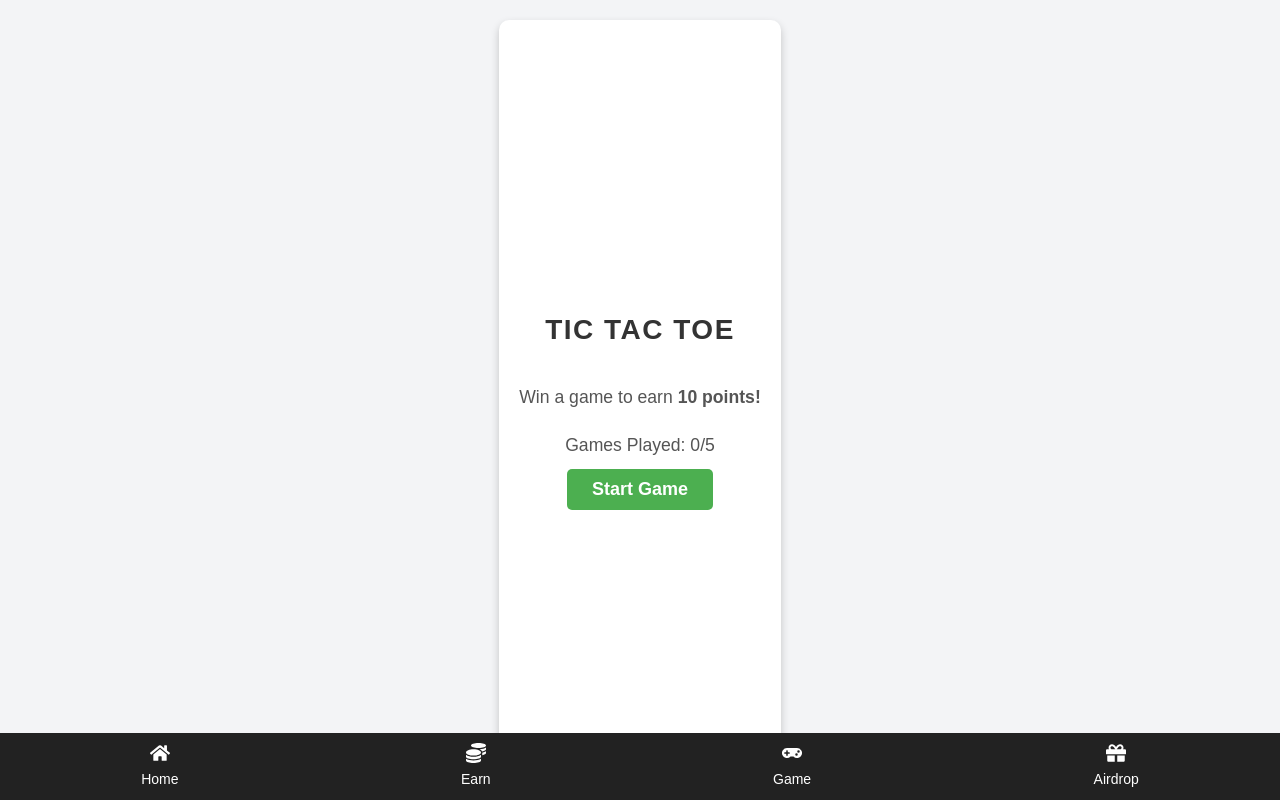
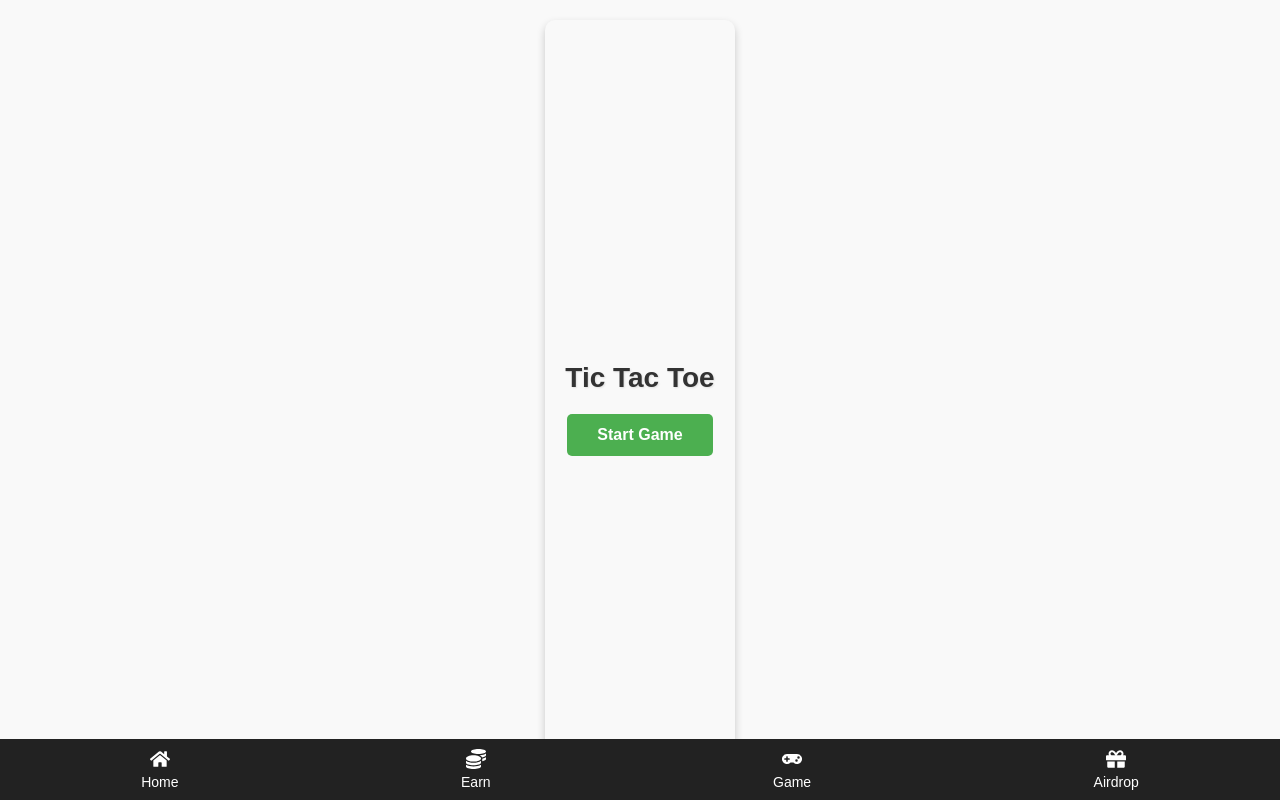
Before and after one commit to sajibrasel2/my-app, a React (Create React App) app: page /game in a window 1280 px wide. Built offline with nearby package versions, Linux system fonts and the light colour scheme.

Commit message:
Updated game page

```diff
--- a/src/TicTacToe.css
+++ b/src/TicTacToe.css
@@ -1,47 +1,21 @@
-/* General Styling */
-body {
-  font-family: 'Arial', sans-serif;
-  margin: 0;
-  padding: 0;
-  background-color: #f3f4f6;
-  color: #333;
-  line-height: 1.6;
-}
-
-/* Game Section */
 .content {
   text-align: center;
   margin: 20px auto;
   padding: 20px;
   max-width: 600px;
-  background-color: #ffffff;
+  background-color: #f9f9f9;
   border-radius: 10px;
   box-shadow: 0 4px 8px rgba(0, 0, 0, 0.2);
 }
 
-/* Section Title */
 .section-title {
-  font-size: 2rem;
+  font-size: 28px;
   font-weight: bold;
-  color: #222;
-  margin-bottom: 15px;
-  text-transform: uppercase;
-  letter-spacing: 1.5px;
+  margin-bottom: 20px;
+  color: #2c3e50;
+  text-shadow: 1px 1px 2px rgba(0, 0, 0, 0.1);
 }
 
-/* Instructions and Cooldown Message */
-.instructions, .game-count, .timer, .cooldown-message {
-  font-size: 1.1rem;
-  color: #555;
-  margin: 10px 0;
-}
-
-.cooldown-message {
-  color: #d32f2f;
-  font-weight: bold;
-}
-
-/* Board Styling */
 .board {
   display: grid;
   grid-template-columns: repeat(3, 1fr);
@@ -54,102 +28,43 @@ body {
   width: 100px;
   height: 100px;
   background-color: #ffffff;
-  border: 2px solid #e0e0e0;
-  font-size: 2rem;
+  border: 2px solid #ddd;
+  font-size: 24px;
   font-weight: bold;
   display: flex;
   justify-content: center;
   align-items: center;
   cursor: pointer;
-  transition: transform 0.3s ease, background-color 0.3s ease;
-  border-radius: 5px;
+  transition: background-color 0.3s ease, transform 0.2s ease;
 }
 
 .cell.player-x {
-  color: #4caf50;
+  color: #27ae60;
 }
 
 .cell.player-o {
-  color: #f44336;
+  color: #e74c3c;
 }
 
-.cell:hover {
-  background-color: #f0f0f0;
-  transform: scale(1.1);
-}
-
-.cell:disabled {
-  cursor: not-allowed;
-  background-color: #f9f9f9;
-  color: #bbb;
-}
-
-/* Start Button */
 .start-button {
-  padding: 10px 25px;
-  font-size: 18px;
+  padding: 12px 30px;
+  font-size: 16px;
   font-weight: bold;
+  color: white;
   background-color: #4caf50;
-  color: #ffffff;
   border: none;
   border-radius: 5px;
   cursor: pointer;
   transition: background-color 0.3s ease, transform 0.2s ease;
 }
 
-.start-button:disabled {
-  background-color: #cccccc;
-  cursor: not-allowed;
-}
-
-.start-button:hover:not(:disabled) {
+.start-button:hover {
   background-color: #45a049;
   transform: scale(1.05);
 }
 
-/* Responsive Design */
-@media (max-width: 768px) {
-  .cell {
-    width: 80px;
-    height: 80px;
-    font-size: 1.5rem;
-  }
-
-  .board {
-    gap: 8px;
-  }
-
-  .start-button {
-    font-size: 16px;
-    padding: 8px 20px;
-  }
-
-  .section-title {
-    font-size: 1.8rem;
-  }
-
-  .instructions, .game-count, .timer, .cooldown-message {
-    font-size: 1rem;
-  }
+.cooldown-message {
+  font-size: 18px;
+  color: #8e44ad;
+  font-weight: bold;
 }
-
-@media (max-width: 480px) {
-  .cell {
-    width: 70px;
-    height: 70px;
-    font-size: 1.3rem;
-  }
-
-  .start-button {
-    font-size: 14px;
-    padding: 7px 15px;
-  }
-
-  .section-title {
-    font-size: 1.5rem;
-  }
-
-  .instructions, .game-count, .timer, .cooldown-message {
-    font-size: 0.9rem;
-  }
-}
--- a/src/TicTacToe.js
+++ b/src/TicTacToe.js
@@ -1,6 +1,6 @@
 import React, { useState, useEffect, useCallback } from "react";
 import useLocalStorage from "./hooks/useLocalStorage";
-import './TicTacToe.css'; // Ensure this import matches your CSS file location
+import "./TicTacToe.css";
 
 const TicTacToe = ({ updateBalance, addHistory }) => {
   const [board, setBoard] = useLocalStorage("board", Array(9).fill(null));
@@ -9,10 +9,12 @@ const TicTacToe = ({ updateBalance, addHistory }) => {
     "cooldownEndTime",
     null
   );
-  const [timeLeft, setTimeLeft] = useState(60);
   const [isGameActive, setIsGameActive] = useState(false);
   const [winner, setWinner] = useState(null);
-  const [cooldownTimeLeft, setCooldownTimeLeft] = useState(0);
+  const [cooldownTimeLeft, setCooldownTimeLeft] = useState(() => {
+    const now = new Date().getTime();
+    return cooldownEndTime ? Math.max(cooldownEndTime - now, 0) : 0;
+  });
 
   // Check if cooldown is active
   const isCooldownActive = useCallback(() => {
@@ -21,26 +23,26 @@ const TicTacToe = ({ updateBalance, addHistory }) => {
     return now < cooldownEndTime;
   }, [cooldownEndTime]);
 
+  // Format cooldown time
+  const formatTime = (ms) => {
+    const hours = Math.floor(ms / (1000 * 60 * 60));
+    const minutes = Math.floor((ms % (1000 * 60 * 60)) / (1000 * 60));
+    const seconds = Math.floor((ms % (1000 * 60)) / 1000);
+    return `${hours}h ${minutes}m ${seconds}s`;
+  };
+
   // Start a new game
   const startGame = () => {
-    if (gameCount >= 5 && !isCooldownActive()) {
+    if (gameCount >= 5) {
       const now = new Date().getTime();
       const cooldown = 2 * 60 * 60 * 1000; // 2 hours cooldown
       setCooldownEndTime(now + cooldown);
       setIsGameActive(false);
-      console.log("Cooldown started:", new Date(now + cooldown).toString());
       return;
     }
-
-    if (isCooldownActive()) {
-      console.log("Cooldown is active, cannot start the game.");
-      return;
-    }
-
     setIsGameActive(true);
     setBoard(Array(9).fill(null));
     setWinner(null);
-    setTimeLeft(60);
   };
 
   // Reset game logic
@@ -55,10 +57,9 @@ const TicTacToe = ({ updateBalance, addHistory }) => {
     setBoard(Array(9).fill(null));
     setWinner(null);
     setGameCount((prev) => prev + 1);
-    setTimeLeft(60);
   }, [gameCount, setCooldownEndTime, setBoard, setWinner, setGameCount]);
 
-  // Handle cooldown timer
+  // Cooldown timer logic
   useEffect(() => {
     if (isCooldownActive()) {
       const interval = setInterval(() => {
@@ -66,56 +67,16 @@ const TicTacToe = ({ updateBalance, addHistory }) => {
         if (now >= cooldownEndTime) {
           setCooldownEndTime(null);
           setGameCount(0); // Reset game count after cooldown ends
+          setCooldownTimeLeft(0); // Reset cooldown timer
           clearInterval(interval);
         } else {
-          const timeRemaining = cooldownEndTime - now;
-          setCooldownTimeLeft(timeRemaining);
+          setCooldownTimeLeft(cooldownEndTime - now);
         }
       }, 1000);
 
       return () => clearInterval(interval);
     }
   }, [cooldownEndTime, isCooldownActive, setCooldownEndTime, setGameCount]);
-
-  // Manage game timer
-  useEffect(() => {
-    if (!isGameActive) return;
-
-    const timer = setInterval(() => {
-      setTimeLeft((prev) => {
-        if (prev <= 1) {
-          clearInterval(timer);
-          resetGame();
-          return 0;
-        }
-        return prev - 1;
-      });
-    }, 1000);
-
-    return () => clearInterval(timer);
-  }, [isGameActive, resetGame]);
-
-  // Check winner
-  const checkWinner = useCallback((board) => {
-    const winningCombinations = [
-      [0, 1, 2],
-      [3, 4, 5],
-      [6, 7, 8],
-      [0, 3, 6],
-      [1, 4, 7],
-      [2, 5, 8],
-      [0, 4, 8],
-      [2, 4, 6],
-    ];
-
-    for (const [a, b, c] of winningCombinations) {
-      if (board[a] && board[a] === board[b] && board[a] === board[c]) {
-        return board[a];
-      }
-    }
-
-    return board.every((cell) => cell !== null) ? "Draw" : null;
-  }, []);
 
   // Handle user click
   const handleClick = (index) => {
@@ -125,14 +86,15 @@ const TicTacToe = ({ updateBalance, addHistory }) => {
     newBoard[index] = "X";
     setBoard(newBoard);
 
+    // Game logic and winner check
     const gameWinner = checkWinner(newBoard);
     if (gameWinner) {
       setWinner(gameWinner);
       if (gameWinner === "X") {
-        addHistory(`You won! +10 points`);
+        addHistory(`🎉 You won! +10 points`);
         updateBalance(10);
       } else if (gameWinner === "Draw") {
-        addHistory(`It's a draw! No points earned`);
+        addHistory(`It's a draw!`);
       }
       resetGame();
     } else {
@@ -155,60 +117,64 @@ const TicTacToe = ({ updateBalance, addHistory }) => {
     const gameWinner = checkWinner(board);
     if (gameWinner) {
       setWinner(gameWinner);
-      addHistory(`AI won! No points earned`);
+      addHistory(`AI won!`);
       resetGame();
     }
+  };
+
+  // Check winner logic
+  const checkWinner = (board) => {
+    const winningCombinations = [
+      [0, 1, 2],
+      [3, 4, 5],
+      [6, 7, 8],
+      [0, 3, 6],
+      [1, 4, 7],
+      [2, 5, 8],
+      [0, 4, 8],
+      [2, 4, 6],
+    ];
+
+    for (const [a, b, c] of winningCombinations) {
+      if (board[a] && board[a] === board[b] && board[a] === board[c]) {
+        return board[a];
+      }
+    }
+
+    return board.every((cell) => cell !== null) ? "Draw" : null;
   };
 
   return (
     <div className="content">
       <h1 className="section-title">Tic Tac Toe</h1>
-      <p className="instructions">
-        Win a game to earn <b>10 points!</b>
-      </p>
-      <p className="game-count">
-        Games Played: {gameCount}/5
-      </p>
 
       {!isCooldownActive() ? (
         <>
-          {!isGameActive && gameCount < 5 && (
+          {!isGameActive && (
             <button className="start-button" onClick={startGame}>
               Start Game
             </button>
           )}
-
           {isGameActive && (
             <div>
-              <p className="timer">
-                Time Left: {timeLeft}s
-              </p>
               <div className="board">
                 {board.map((cell, index) => (
                   <button
                     key={index}
                     className={`cell ${cell === "X" ? "player-x" : "player-o"}`}
                     onClick={() => handleClick(index)}
-                    disabled={!!cell || winner}
                   >
                     {cell}
                   </button>
                 ))}
               </div>
-              {winner && (
-                <p className="winner">
-                  {winner === "Draw" ? "It's a Draw!" : `Winner: ${winner}`}
-                </p>
-              )}
+              {winner && <p>Winner: {winner}</p>}
             </div>
           )}
         </>
       ) : (
         <p className="cooldown-message">
-          ⏳ Cooldown Active: Wait for{" "}
-          {Math.floor(cooldownTimeLeft / (1000 * 60 * 60))}h{" "}
-          {Math.floor((cooldownTimeLeft % (1000 * 60 * 60)) / (1000 * 60))}m{" "}
-          {Math.floor((cooldownTimeLeft % (1000 * 60)) / 1000)}s
+          ⏳ Cooldown Active: {formatTime(cooldownTimeLeft)}
         </p>
       )}
     </div>
```
